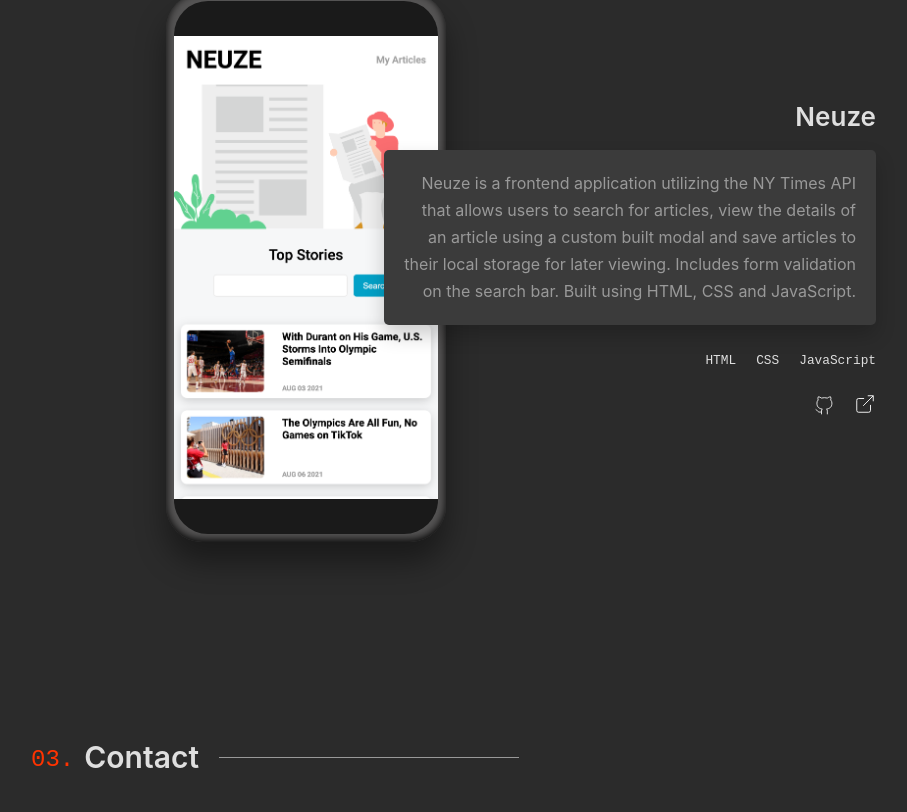
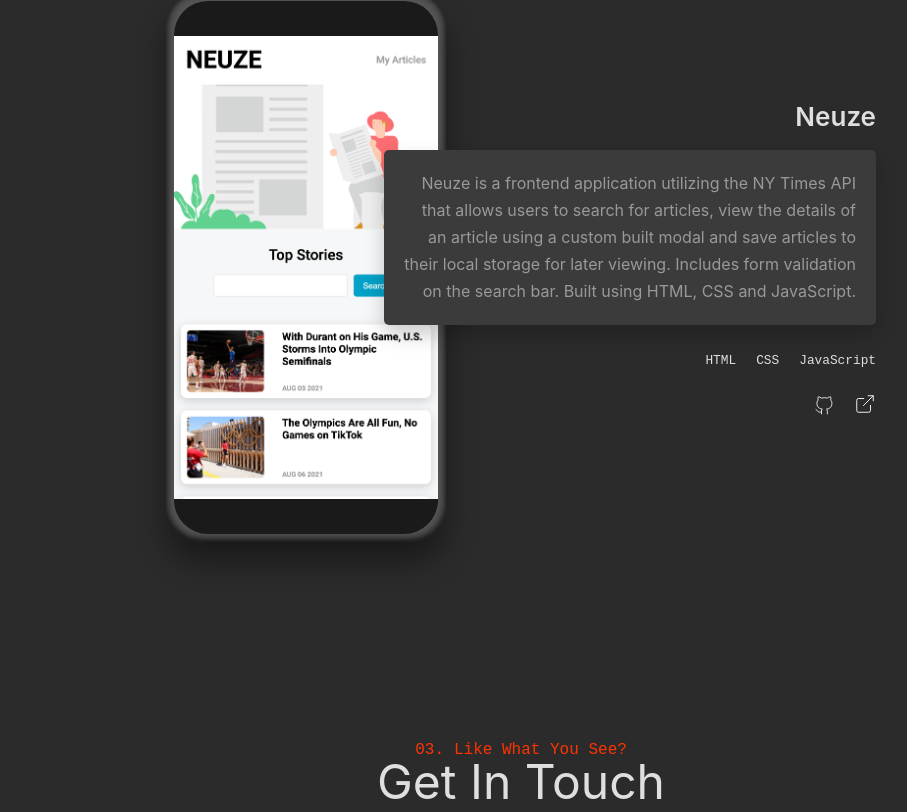
Before and after one commit to christianjbolus/portfolio_v2, a Svelte app: page / in a window 1280 px wide. Shown: the part 3053-3865 px from the top of the page, without its empty margins (119-1026 px from the left). Built offline with nearby package versions, Linux system fonts and the light colour scheme.

Commit message:
Add initial content to Contact section component

```diff
--- a/src/components/sections/Contact.svelte
+++ b/src/components/sections/Contact.svelte
@@ -1,8 +1,35 @@
 <script>
-  import { NumberedHeader } from '../index'
   import { ScrollReveal } from '../effects/index'
 </script>
 
 <ScrollReveal>
-  <NumberedHeader text="Contact" />
+  <section class="contact" id="contact">
+    <h2>Like What You See?</h2>
+    <h3>Get In Touch</h3>
+  </section>
 </ScrollReveal>
+
+<style lang="scss">
+  .contact {
+    display: flex;
+    flex-direction: column;
+    justify-content: center;
+    align-items: center;
+    h2 {
+      counter-increment: section;
+      color: var(--accent);
+      font-family: var(--font-mono);
+
+      &::before {
+        content: "0" counter(section) ".";
+        margin-right: 10px;
+      }
+    }
+    h3 {
+      color: var(--light-grey);
+      font-size: 3rem;
+    }
+
+  }
+
+</style>
```
